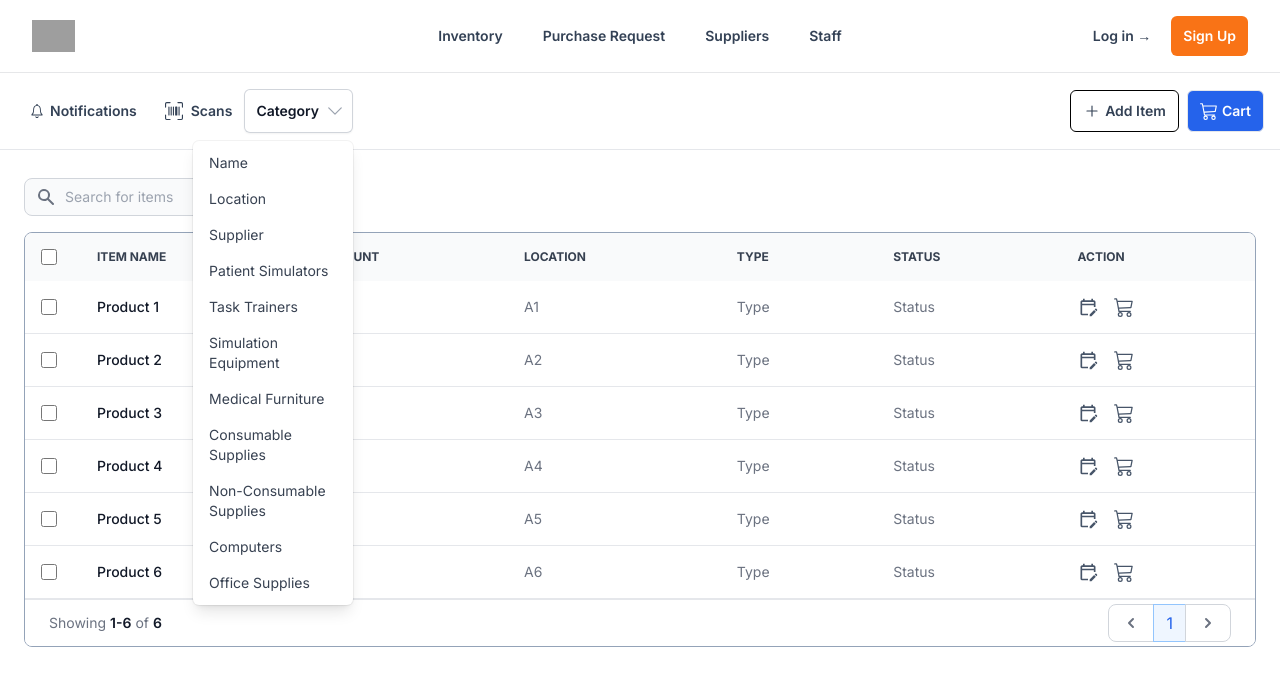
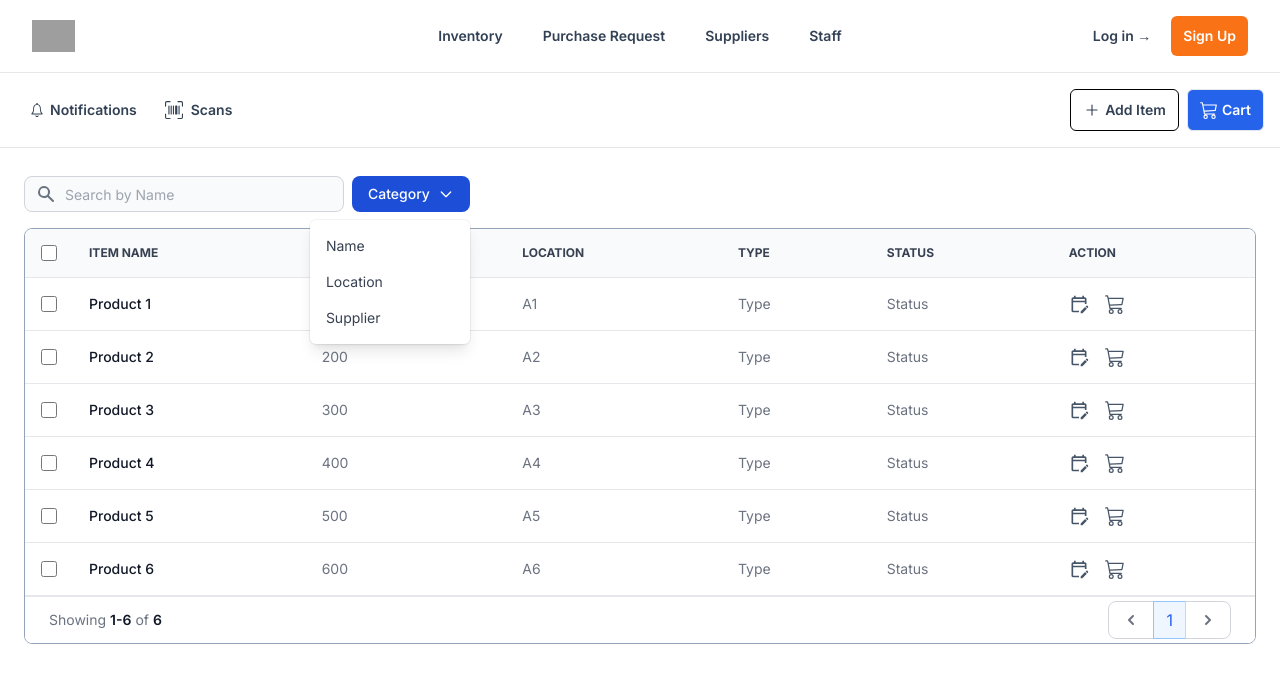
Before and after one commit to Team-Ventare/shim, a Next.js app: page /inventory in a window 1280 px wide. Both pictures are taken after a click on the button "Category". Shown: the top 686 px of the page. Built offline with nearby package versions, Linux system fonts and the light colour scheme; grey boxes are pictures that could not be loaded.

Commit message:
more updates

```diff
--- a/app/inventory/page.tsx
+++ b/app/inventory/page.tsx
@@ -2,8 +2,7 @@
 
 import { IoIosNotificationsOutline } from "react-icons/io";
 import { MdOutlineEditCalendar } from "react-icons/md";
-import { TiLocation } from "react-icons/ti";
-import { FaTruck } from "react-icons/fa";
+import { motion } from "framer-motion";
 import { BsUpcScan, BsCart3 } from "react-icons/bs";
 import { IoAdd } from "react-icons/io5";
 import { Nav } from "../nav/navbar";
@@ -81,43 +80,6 @@ export default function Example() {
             <BsUpcScan className="text-lg mr-2" />
             <span>Scans</span>
           </button>
-
-          <Menu as="div" className="relative inline-block text-left">
-            <div>
-              <Menu.Button className="inline-flex w-full justify-center gap-x-1.5 rounded-md bg-white p-3 text-sm font-semibold text-gray-900 shadow-sm ring-1 ring-inset ring-gray-300 hover:bg-gray-50">
-                Category
-                <ChevronDownIcon
-                  className="-mr-1 h-5 w-5 text-gray-400"
-                  aria-hidden="true"
-                />
-              </Menu.Button>
-            </div>
-
-            <Transition
-              as={Fragment}
-              enter="transition ease-out duration-100"
-              enterFrom="transform opacity-0 scale-95"
-              enterTo="transform opacity-100 scale-100"
-              leave="transition ease-in duration-75"
-              leaveFrom="transform opacity-100 scale-100"
-              leaveTo="transform opacity-0 scale-95"
-            >
-              <Menu.Items className="absolute right-0 z-10 mt-2 w-40 origin-top-right rounded-md bg-white shadow-lg ring-1 ring-black ring-opacity-5 focus:outline-none">
-                <div className="py-1">
-                  {categoryPills.map((pill, index) => (
-                    <Menu.Item key={index}>
-                      <button
-                        onClick={() => setCategoryPill(pill)}
-                        className="text-gray-700 block px-4 py-2 text-sm hover:bg-gray-100 hover:text-gray-900 w-full text-left"
-                      >
-                        {pill}
-                      </button>
-                    </Menu.Item>
-                  ))}
-                </div>
-              </Menu.Items>
-            </Transition>
-          </Menu>
         </div>
 
         <div className="flex items-center space-x-2">
@@ -134,6 +96,9 @@ export default function Example() {
 
       <div className="mx-auto min-w-screen px-6 pt-6">
         <div className="pb-4 bg-white dark:bg-gray-900">
+          <div className="flex justify-between items-center">
+            <div className="flex">
+              {/* Search Bar */}
               <label htmlFor="table-search" className="sr-only">
                 Search
               </label>
@@ -156,15 +121,72 @@ export default function Example() {
                 <input
                   type="text"
                   id="table-search"
-              className="block p-2 pl-10 text-sm text-gray-900 border border-gray-300 rounded-lg w-80 bg-gray-50 focus:ring-blue-500 focus:border-blue-500 dark:bg-gray-700 dark:border-gray-600 dark:placeholder-gray-400 dark:text-white dark:focus:ring-blue-500 dark:focus:border-blue-500"
-              placeholder="Search for items"
+                  className="block p-2 pl-10 text-sm text-gray-900 border border-gray-300 rounded-lg w-80 bg-gray-50 focus:ring-blue-500 focus:border-blue-500 dark:bg-gray-700 dark:border-gray-600 dark:placeholder-gray-400 dark:text-white dark:focus:ring-blue-500 dark:focus:border-blue-500 h-9"
+                  placeholder={`Search by ${categoryPill}`}
                 />
+              </div>
+              {/* END - Search Bar */}
+
+              {/* Category Pill */}
+              <Menu
+                as="div"
+                className="relative inline-block text-left pl-2 mt-1"
+              >
+                <div>
+                  <Menu.Button className="text-white bg-blue-700 hover:bg-blue-800 font-medium rounded-lg text-sm px-4 py-2.5 text-center inline-flex items-center dark:bg-blue-600 dark:hover:bg-blue-700 dark:focus:ring-blue-800 h-9">
+                    Category
+                    <svg
+                      class="w-4 h-4 ml-2"
+                      aria-hidden="true"
+                      fill="none"
+                      stroke="currentColor"
+                      viewBox="0 0 24 24"
+                      xmlns="http://www.w3.org/2000/svg"
+                    >
+                      <path
+                        stroke-linecap="round"
+                        stroke-linejoin="round"
+                        stroke-width="2"
+                        d="M19 9l-7 7-7-7"
+                      ></path>
+                    </svg>
+                  </Menu.Button>
+                </div>
+
+                <Transition
+                  as={Fragment}
+                  enter="transition ease-out duration-100"
+                  enterFrom="transform opacity-0 scale-95"
+                  enterTo="transform opacity-100 scale-100"
+                  leave="transition ease-in duration-75"
+                  leaveFrom="transform opacity-100 scale-100"
+                  leaveTo="transform opacity-0 scale-95"
+                >
+                  <Menu.Items className="absolute right-0 z-10 mt-2 w-40 origin-top-right rounded-md bg-white shadow-lg ring-1 ring-black ring-opacity-5 focus:outline-none">
+                    <div className="py-2">
+                      {categoryPills.slice(0, 3).map((pill, index) => (
+                        <Menu.Item key={index}>
+                          <button
+                            onClick={(s) => setCategoryPill(pill)}
+                            className="text-gray-700 block px-4 py-2 text-sm hover:bg-gray-100 hover:text-gray-900 w-full text-left"
+                          >
+                            {pill}
+                          </button>
+                        </Menu.Item>
+                      ))}
+                    </div>
+                  </Menu.Items>
+                </Transition>
+              </Menu>
+              {/* END - Category Pill */}
+            </div>
           </div>
         </div>
 
+        {/* Table */}
         <div className="relative overflow-x-auto border border-slate-400 sm:rounded-lg">
           <table className="w-full text-sm text-left text-gray-500 dark:text-gray-400 table-auto sm:rounded-lg">
-            <thead className="text-xs text-gray-700 uppercase bg-gray-50 dark:bg-gray-700 dark:text-gray-400">
+            <thead className="text-xs text-gray-700 uppercase bg-gray-50 dark:bg-gray-700 dark:text-gray-400 border-b border-gray-200">
               <tr>
                 <th scope="col" className="p-4">
                   <div className="flex items-center">
@@ -179,7 +201,7 @@ export default function Example() {
                   </div>
                 </th>
                 {tableHeaders.map((header, index) => (
-                  <th key={index} scope="col" className="px-6 py-3">
+                  <th key={index} scope="col" className="px-4 py-3">
                     {header}
                   </th>
                 ))}
@@ -208,18 +230,32 @@ export default function Example() {
                   </td>
                   <th
                     scope="row"
-                    className="px-6 py-4 font-medium text-gray-900 whitespace-nowrap dark:text-white"
+                    className="px-4 py-4 font-medium text-gray-900 whitespace-nowrap dark:text-white"
                   >
                     {product.name}
                   </th>
-                  <td className="px-6 py-4">{product.quantity}</td>
-                  <td className="px-6 py-4">{product.location}</td>
-                  <td className="px-6 py-4">Type</td>
-                  <td className="px-6 py-4">Status</td>
-                  <td className="px-6 py-4">
+                  <td className="px-4 py-4">{product.quantity}</td>
+                  <td className="px-4 py-4">{product.location}</td>
+                  <td className="px-4 py-4">Type</td>
+                  <td className="px-4 py-4">Status</td>
+                  <td className="px-4 py-4">
                     <div className="flex flex-row space-x-4 w-auto">
+                      <motion.button
+                        whileHover={{
+                          scale: 1.2,
+                        }}
+                        whileTap={{ scale: 0.9 }}
+                      >
                         <MdOutlineEditCalendar className="text-xl cursor-pointer rounded-sm text-slate-600 hover:text-slate-900" />
+                      </motion.button>
+                      <motion.button
+                        whileHover={{
+                          scale: 1.2,
+                        }}
+                        whileTap={{ scale: 0.9 }}
+                      >
                         <BsCart3 className="text-xl cursor-pointer rounded-sm text-slate-600 hover:text-slate-900" />
+                      </motion.button>
                     </div>
                   </td>
                 </tr>
--- a/app/page.tsx
+++ b/app/page.tsx
@@ -1,11 +1,36 @@
 "use client";
 
+import { useAuthState } from "react-firebase-hooks/auth";
+import { auth } from "./lib/firebase";
 import { Nav } from "./nav/navbar";
+import { RxCross2 } from "react-icons/rx";
+import { useEffect, useState } from "react";
 
 export default function Home() {
+  const [showWarningModal, setShowWarningModal] = useState(true);
+  const [user] = useAuthState(auth);
+
+  useEffect(() => {}, []);
+
   return (
     <div className="bg-white min-h-screen min-w-screen max-w-screen">
       <Nav />
+
+      {!user && showWarningModal ? undefined : (
+        <div className="bg-yellow-50 border-y border-yellow-400 p-4">
+          <div className="flex justify-between">
+            <p className="text-sm text-yellow-700">
+              You are not logged in. Features will be limited.
+            </p>
+            <div className="flex-shrink-0">
+              <RxCross2
+                onClick={() => setShowWarningModal(false)}
+                className="text-lg text-yellow-700 cursor-pointer"
+              />
+            </div>
+          </div>
+        </div>
+      )}
 
       <div className="mx-auto min-w-screen max-w-2xl py-32 sm:py-48 px-6 pt-14 lg:px-8">
         <div className="hidden sm:mb-8 sm:flex sm:justify-center">
--- a/package.json
+++ b/package.json
@@ -18,10 +18,12 @@
     "eslint": "8.43.0",
     "eslint-config-next": "13.4.6",
     "firebase": "^9.22.2",
+    "framer-motion": "^10.12.17",
     "next": "13.4.6",
     "postcss": "8.4.24",
     "react": "18.2.0",
     "react-dom": "18.2.0",
+    "react-firebase-hooks": "^5.1.1",
     "react-icons": "^4.9.0",
     "tailwindcss": "3.3.2",
     "typescript": "5.1.3"
```
Also changed, not shown: 1 other file (tests, documents, lock files or other folders). Lines whose indentation alone changed are shown as unchanged.
